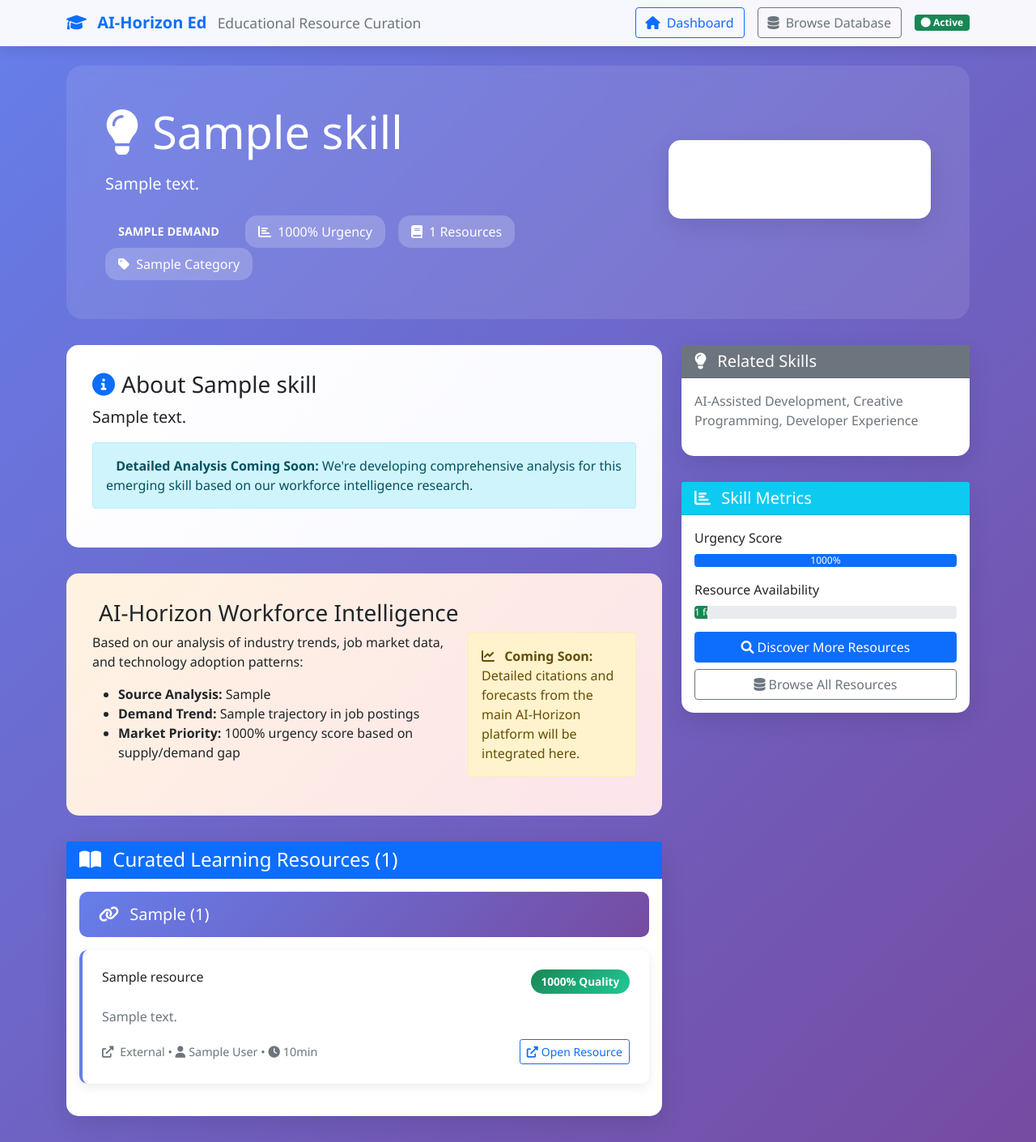
After one commit to lafintiger/ai-horizon-ed-platform, a Python web app: template aih_edu/templates/skill_detail.html in a window 1280 px wide. The commit adds this page. Shown: the whole page at 81% size. Run offline with Jinja, Linux system fonts and the light colour scheme; the template is opened without the code that fills it: most values are stand-ins (such as "Sample title", 1, 10 or a date in 2020).

Commit message:
Add curated skill detail pages with comprehensive learning content
- Added /skill/<skill-name> route for dedicated skill pages
- Created detailed skill_detail.html template with:
  * Hero section with skill metrics and urgency indicators
  * Comprehensive summary for Vibe Coding (extensible for other skills)
  * Why it's important section with industry impact analysis
  * AI-Horizon workforce intelligence integration placeholder
  * Curated resources organized by type with quality scores
  * Sidebar with related skills and skill metrics
- Updated dashboard to link to skill detail pages
- Added Learn More + Discover buttons on skill cards
- Created skill_not_found.html for 404 handling
- Transform platform from resource discovery to comprehensive learning experiences

```diff
--- /dev/null
+++ b/aih_edu/templates/skill_detail.html
@@ -0,0 +1,398 @@
+<!DOCTYPE html>
+<html lang="en">
+<head>
+    <meta charset="UTF-8">
+    <meta name="viewport" content="width=device-width, initial-scale=1.0">
+    <title>{{ skill.skill_name }} - AI-Horizon Ed</title>
+    <link href="https://cdn.jsdelivr.net/npm/bootstrap@5.1.3/dist/css/bootstrap.min.css" rel="stylesheet">
+    <link href="https://cdnjs.cloudflare.com/ajax/libs/font-awesome/6.0.0/css/all.min.css" rel="stylesheet">
+    <style>
+        body {
+            font-family: 'Segoe UI', Tahoma, Geneva, Verdana, sans-serif;
+            background: linear-gradient(135deg, #667eea 0%, #764ba2 100%);
+            min-height: 100vh;
+        }
+
+        .main-header {
+            background: rgba(255, 255, 255, 0.95);
+            backdrop-filter: blur(10px);
+            border-bottom: 1px solid rgba(255, 255, 255, 0.2);
+            box-shadow: 0 4px 15px rgba(0, 0, 0, 0.1);
+        }
+
+        .hero-section {
+            background: rgba(255, 255, 255, 0.1);
+            backdrop-filter: blur(10px);
+            border-radius: 20px;
+            padding: 3rem;
+            margin-bottom: 2rem;
+            color: white;
+        }
+
+        .card {
+            border: none;
+            border-radius: 15px;
+            box-shadow: 0 10px 30px rgba(0, 0, 0, 0.1);
+            margin-bottom: 2rem;
+        }
+
+        .urgency-badge {
+            font-size: 0.9rem;
+            font-weight: bold;
+            padding: 0.4rem 1rem;
+            border-radius: 25px;
+        }
+
+        .urgency-critical { background: #dc3545; color: white; }
+        .urgency-rising { background: #fd7e14; color: white; }
+        .urgency-emerging { background: #198754; color: white; }
+        .urgency-stable { background: #6c757d; color: white; }
+
+        .resource-card {
+            background: white;
+            border-radius: 10px;
+            padding: 1.5rem;
+            margin-bottom: 1rem;
+            border-left: 4px solid #667eea;
+            box-shadow: 0 4px 15px rgba(0, 0, 0, 0.08);
+            transition: transform 0.3s ease;
+        }
+
+        .resource-card:hover {
+            transform: translateY(-2px);
+            box-shadow: 0 8px 25px rgba(0, 0, 0, 0.15);
+        }
+
+        .quality-score {
+            background: linear-gradient(135deg, #198754 0%, #20c997 100%);
+            color: white;
+            padding: 0.3rem 0.8rem;
+            border-radius: 20px;
+            font-size: 0.85rem;
+            font-weight: bold;
+        }
+
+        .summary-section {
+            background: linear-gradient(135deg, #fff 0%, #f8f9ff 100%);
+            border-radius: 15px;
+            padding: 2rem;
+            margin-bottom: 2rem;
+        }
+
+        .importance-section {
+            background: linear-gradient(135deg, #e3f2fd 0%, #f3e5f5 100%);
+            border-radius: 15px;
+            padding: 2rem;
+            margin-bottom: 2rem;
+        }
+
+        .forecast-section {
+            background: linear-gradient(135deg, #fff3e0 0%, #fce4ec 100%);
+            border-radius: 15px;
+            padding: 2rem;
+            margin-bottom: 2rem;
+        }
+
+        .resource-type-header {
+            background: linear-gradient(135deg, #667eea 0%, #764ba2 100%);
+            color: white;
+            padding: 1rem 1.5rem;
+            border-radius: 10px;
+            margin-bottom: 1rem;
+        }
+
+        .stat-badge {
+            background: rgba(255, 255, 255, 0.2);
+            color: white;
+            padding: 0.5rem 1rem;
+            border-radius: 15px;
+            margin-right: 1rem;
+            display: inline-block;
+        }
+
+        .resource-meta {
+            font-size: 0.9rem;
+            color: #6c757d;
+        }
+    </style>
+</head>
+<body>
+    <!-- Header -->
+    <nav class="navbar navbar-expand-lg main-header">
+        <div class="container">
+            <a class="navbar-brand" href="/">
+                <i class="fas fa-graduation-cap text-primary me-2"></i>
+                <strong>AI-Horizon Ed</strong>
+                <small class="text-muted ms-2">Educational Resource Curation</small>
+            </a>
+            <div class="ms-auto d-flex align-items-center">
+                <a href="/" class="btn btn-outline-primary me-3">
+                    <i class="fas fa-home me-1"></i> Dashboard
+                </a>
+                <a href="/database" class="btn btn-outline-secondary me-3" target="_blank">
+                    <i class="fas fa-database me-1"></i> Browse Database
+                </a>
+                <span class="badge bg-success">
+                    <i class="fas fa-circle"></i> Active
+                </span>
+            </div>
+        </div>
+    </nav>
+
+    <div class="container mt-4">
+        <!-- Hero Section -->
+        <div class="hero-section">
+            <div class="row align-items-center">
+                <div class="col-lg-8">
+                    <h1 class="display-4 mb-3">
+                        <i class="fas fa-lightbulb me-3"></i>{{ skill.skill_name }}
+                    </h1>
+                    <p class="lead">{{ skill.description }}</p>
+                    <div class="d-flex flex-wrap align-items-center mt-4">
+                        <span class="urgency-badge urgency-{{ skill.demand_trend }} me-3">
+                            {{ skill.demand_trend.upper() }} DEMAND
+                        </span>
+                        <span class="stat-badge">
+                            <i class="fas fa-chart-bar me-1"></i>
+                            {{ (skill.urgency_score * 100) | round | int }}% Urgency
+                        </span>
+                        <span class="stat-badge">
+                            <i class="fas fa-book me-1"></i>
+                            {{ total_resources }} Resources
+                        </span>
+                        <span class="stat-badge">
+                            <i class="fas fa-tag me-1"></i>
+                            {{ skill.category.replace('_', ' ').title() }}
+                        </span>
+                    </div>
+                </div>
+                <div class="col-lg-4 text-center">
+                    <div class="card bg-white bg-opacity-20 text-white">
+                        <div class="card-body">
+                            <h3>{{ (skill.urgency_score * 100) | round | int }}%</h3>
+                            <p class="mb-0">Market Urgency Score</p>
+                        </div>
+                    </div>
+                </div>
+            </div>
+        </div>
+
+        <div class="row">
+            <div class="col-lg-8">
+                {% if skill.skill_name == "Vibe Coding" %}
+                <!-- Vibe Coding Specific Content -->
+                <div class="summary-section">
+                    <h3><i class="fas fa-info-circle me-2 text-primary"></i>What is Vibe Coding?</h3>
+                    <p class="lead">Vibe Coding is an emerging programming methodology that emphasizes mood, atmosphere, and intuitive coding practices to enhance developer productivity and creativity.</p>
+
+                    <div class="row mt-4">
+                        <div class="col-md-6">
+                            <h5><i class="fas fa-brain me-2"></i>Core Principles</h5>
+                            <ul>
+                                <li><strong>AI-Assisted Flow:</strong> Seamless integration with AI tools like Cursor, GitHub Copilot, and ChatGPT</li>
+                                <li><strong>Ambient Development:</strong> Creating the right environment and mood for coding</li>
+                                <li><strong>Intuitive Programming:</strong> Focusing on natural, expressive code patterns</li>
+                                <li><strong>Creative Enhancement:</strong> Using AI to amplify human creativity, not replace it</li>
+                            </ul>
+                        </div>
+                        <div class="col-md-6">
+                            <h5><i class="fas fa-tools me-2"></i>Key Technologies</h5>
+                            <ul>
+                                <li><strong>Cursor AI:</strong> Context-aware code generation and editing</li>
+                                <li><strong>GitHub Copilot:</strong> AI pair programming companion</li>
+                                <li><strong>ChatGPT/Claude:</strong> Conversational coding assistance</li>
+                                <li><strong>Bolt.new:</strong> AI-powered full-stack app generation</li>
+                            </ul>
+                        </div>
+                    </div>
+                </div>
+
+                <div class="importance-section">
+                    <h3><i class="fas fa-exclamation-triangle me-2 text-warning"></i>Why is Vibe Coding Important?</h3>
+
+                    <div class="row">
+                        <div class="col-md-6">
+                            <h5><i class="fas fa-rocket me-2"></i>Industry Impact</h5>
+                            <p>As AI transforms software development, developers who master Vibe Coding will have significant advantages:</p>
+                            <ul>
+                                <li><strong>10x Productivity:</strong> AI-assisted development can dramatically speed up coding</li>
+                                <li><strong>Reduced Cognitive Load:</strong> AI handles routine tasks, freeing mental resources for creativity</li>
+                                <li><strong>Enhanced Problem Solving:</strong> AI partnership enables tackling more complex challenges</li>
+                                <li><strong>Future-Proof Skills:</strong> Essential competency as AI coding tools become standard</li>
+                            </ul>
+                        </div>
+                        <div class="col-md-6">
+                            <h5><i class="fas fa-chart-line me-2"></i>Market Demand</h5>
+                            <p>Growing demand across multiple sectors:</p>
+                            <ul>
+                                <li><strong>Startups:</strong> Rapid prototyping and MVP development</li>
+                                <li><strong>Tech Companies:</strong> Accelerated feature development</li>
+                                <li><strong>Creative Industries:</strong> Interactive media and digital experiences</li>
+                                <li><strong>Cybersecurity:</strong> Rapid tool development and automation</li>
+                            </ul>
+
+                            <div class="alert alert-info mt-3">
+                                <i class="fas fa-info-circle me-2"></i>
+                                <strong>Skills Gap Alert:</strong> High demand with limited qualified practitioners creates significant career opportunities.
+                            </div>
+                        </div>
+                    </div>
+                </div>
+                {% else %}
+                <!-- Generic summary for other skills -->
+                <div class="summary-section">
+                    <h3><i class="fas fa-info-circle me-2 text-primary"></i>About {{ skill.skill_name }}</h3>
+                    <p class="lead">{{ skill.description }}</p>
+
+                    <div class="alert alert-info">
+                        <i class="fas fa-construction me-2"></i>
+                        <strong>Detailed Analysis Coming Soon:</strong> We're developing comprehensive analysis for this emerging skill based on our workforce intelligence research.
+                    </div>
+                </div>
+                {% endif %}
+
+                <!-- Forecast Intelligence Section -->
+                <div class="forecast-section">
+                    <h3><i class="fas fa-crystal-ball me-2 text-info"></i>AI-Horizon Workforce Intelligence</h3>
+                    <div class="row">
+                        <div class="col-md-8">
+                            <p>Based on our analysis of industry trends, job market data, and technology adoption patterns:</p>
+                            <ul>
+                                <li><strong>Source Analysis:</strong> {{ skill.source_analysis.replace('_', ' ').title() }}</li>
+                                <li><strong>Demand Trend:</strong> {{ skill.demand_trend.title() }} trajectory in job postings</li>
+                                <li><strong>Market Priority:</strong> {{ (skill.urgency_score * 100) | round | int }}% urgency score based on supply/demand gap</li>
+                            </ul>
+                        </div>
+                        <div class="col-md-4">
+                            <div class="alert alert-warning">
+                                <i class="fas fa-chart-line me-2"></i>
+                                <strong>Coming Soon:</strong> Detailed citations and forecasts from the main AI-Horizon platform will be integrated here.
+                            </div>
+                        </div>
+                    </div>
+                </div>
+
+                <!-- Resources Section -->
+                <div class="card">
+                    <div class="card-header bg-primary text-white">
+                        <h4 class="mb-0">
+                            <i class="fas fa-book-open me-2"></i>
+                            Curated Learning Resources ({{ total_resources }})
+                        </h4>
+                    </div>
+                    <div class="card-body">
+                        {% if resources %}
+                            {% for resource_type, resource_list in resources.items() %}
+                            <div class="resource-type-section mb-4">
+                                <div class="resource-type-header">
+                                    <h5 class="mb-0">
+                                        <i class="fas fa-{% if resource_type == 'youtube_video' %}play{% elif resource_type == 'online_course' %}graduation-cap{% elif resource_type == 'documentation' %}file-alt{% else %}link{% endif %} me-2"></i>
+                                        {{ resource_type.replace('_', ' ').title() }} ({{ resource_list | length }})
+                                    </h5>
+                                </div>
+
+                                {% for resource in resource_list %}
+                                <div class="resource-card">
+                                    <div class="d-flex justify-content-between align-items-start mb-3">
+                                        <h6 class="mb-0">
+                                            <a href="{{ resource.url }}" target="_blank" class="text-decoration-none text-dark">
+                                                {{ resource.title }}
+                                            </a>
+                                        </h6>
+                                        <span class="quality-score">
+                                            {{ (resource.quality_score * 100) | round | int }}% Quality
+                                        </span>
+                                    </div>
+
+                                    <p class="text-muted mb-3">{{ resource.description }}</p>
+
+                                    <div class="d-flex justify-content-between align-items-center">
+                                        <div class="resource-meta">
+                                            <i class="fas fa-external-link-alt me-1"></i>
+                                            {{ resource.source_platform or 'External' }}
+                                            {% if resource.author %}
+                                                • <i class="fas fa-user me-1"></i>{{ resource.author }}
+                                            {% endif %}
+                                            {% if resource.duration_minutes %}
+                                                • <i class="fas fa-clock me-1"></i>{{ resource.duration_minutes }}min
+                                            {% endif %}
+                                        </div>
+                                        <a href="{{ resource.url }}" target="_blank" class="btn btn-outline-primary btn-sm">
+                                            <i class="fas fa-external-link-alt me-1"></i>Open Resource
+                                        </a>
+                                    </div>
+                                </div>
+                                {% endfor %}
+                            </div>
+                            {% endfor %}
+                        {% else %}
+                            <div class="text-center text-muted p-4">
+                                <i class="fas fa-search fa-3x mb-3"></i>
+                                <h5>No Resources Found</h5>
+                                <p>Resources for this skill haven't been discovered yet.</p>
+                                <a href="/" class="btn btn-primary">
+                                    <i class="fas fa-search me-1"></i>Discover Resources
+                                </a>
+                            </div>
+                        {% endif %}
+                    </div>
+                </div>
+            </div>
+
+            <!-- Sidebar -->
+            <div class="col-lg-4">
+                <div class="card">
+                    <div class="card-header bg-secondary text-white">
+                        <h5 class="mb-0">
+                            <i class="fas fa-lightbulb me-2"></i>
+                            Related Skills
+                        </h5>
+                    </div>
+                    <div class="card-body">
+                        <p class="text-muted">AI-Assisted Development, Creative Programming, Developer Experience</p>
+                    </div>
+                </div>
+
+                <div class="card">
+                    <div class="card-header bg-info text-white">
+                        <h5 class="mb-0">
+                            <i class="fas fa-chart-bar me-2"></i>
+                            Skill Metrics
+                        </h5>
+                    </div>
+                    <div class="card-body">
+                        <div class="mb-3">
+                            <label class="form-label">Urgency Score</label>
+                            <div class="progress">
+                                <div class="progress-bar" role="progressbar" style="width: {{ (skill.urgency_score * 100) | round | int }}%">
+                                    {{ (skill.urgency_score * 100) | round | int }}%
+                                </div>
+                            </div>
+                        </div>
+
+                        <div class="mb-3">
+                            <label class="form-label">Resource Availability</label>
+                            <div class="progress">
+                                <div class="progress-bar bg-success" role="progressbar" style="width: {{ ((total_resources / 20) * 100) | round | int if total_resources < 20 else 100 }}%">
+                                    {{ total_resources }} found
+                                </div>
+                            </div>
+                        </div>
+
+                        <div class="d-grid gap-2">
+                            <a href="/" class="btn btn-primary">
+                                <i class="fas fa-search me-1"></i>Discover More Resources
+                            </a>
+                            <a href="/database" class="btn btn-outline-secondary" target="_blank">
+                                <i class="fas fa-database me-1"></i>Browse All Resources
+                            </a>
+                        </div>
+                    </div>
+                </div>
+            </div>
+        </div>
+    </div>
+
+    <script src="https://cdn.jsdelivr.net/npm/bootstrap@5.1.3/dist/js/bootstrap.bundle.min.js"></script>
+</body>
+</html>
```
Also changed, not shown: aih_edu/app.py (+36 -0 lines), aih_edu/templates/dashboard.html (+14 -5 lines), aih_edu/templates/skill_not_found.html (added, +79 -0 lines).
